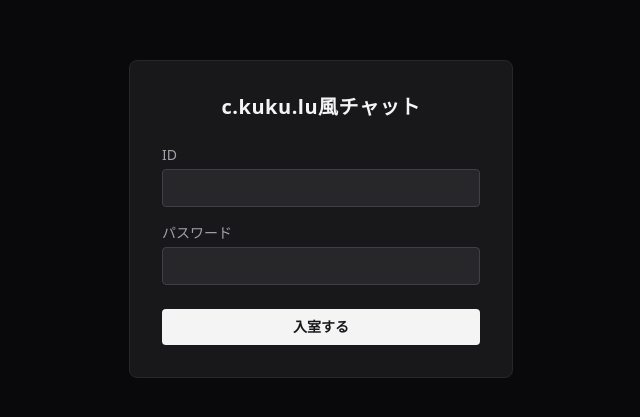
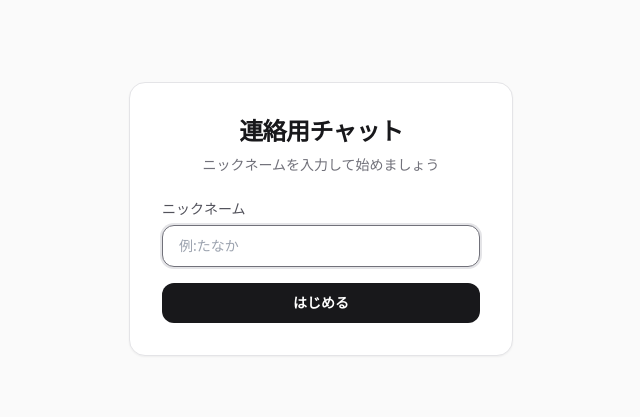
Before and after one commit to aa12andmac10-sys/Taki-chat-2, a Next.js app: page / in a window 1280 px wide. Shown: the part 181-598 px from the top of the page, without its empty margins (319-959 px from the left). Built offline with nearby package versions, Linux system fonts and the light colour scheme.

Commit message:
Update page.tsx

```diff
--- a/src/app/page.tsx
+++ b/src/app/page.tsx
@@ -2,79 +2,66 @@
 
 import { useState } from "react";
 import { useRouter } from "next/navigation";
-import { verifyLogin } from "@/app/actions/auth";
 
-export default function LoginPage() {
+export default function NicknamePage() {
   const router = useRouter();
-  const [username, setUsername] = useState("");
-  const [password, setPassword] = useState("");
+  const [nickname, setNickname] = useState("");
   const [error, setError] = useState("");
-  const [loading, setLoading] = useState(false);
 
-  const handleLogin = async (e: React.FormEvent) => {
+  const handleStart = (e: React.FormEvent) => {
     e.preventDefault();
-    setError("");
+    const trimmed = nickname.trim();
 
-    if (!username.trim() || !password.trim()) {
-      setError("IDとパスワードを入力してください");
+    if (!trimmed) {
+      setError("ニックネームを入力してください");
+      return;
+    }
+    if (trimmed.length > 20) {
+      setError("ニックネームは20文字以内にしてください");
       return;
     }
 
-    setLoading(true);
-    const result = await verifyLogin(username, password);
-    setLoading(false);
-
-    if (!result.ok) {
-      setError(result.message ?? "ログインに失敗しました");
-      return;
-    }
-
-    localStorage.setItem("kuku_username", result.username!);
+    localStorage.setItem("kuku_username", trimmed);
     router.push("/chat");
   };
 
   return (
-    <div className="flex min-h-screen items-center justify-center bg-zinc-950 text-zinc-100">
+    <div className="flex min-h-screen items-center justify-center bg-zinc-50 px-4 dark:bg-zinc-950">
       <form
-        onSubmit={handleLogin}
-        className="w-full max-w-sm rounded-lg border border-zinc-800 bg-zinc-900 p-8"
+        onSubmit={handleStart}
+        className="w-full max-w-sm rounded-2xl border border-zinc-200 bg-white p-8 shadow-sm dark:border-zinc-800 dark:bg-zinc-900"
       >
-        <h1 className="mb-6 text-center text-xl font-bold tracking-wide">
-          c.kuku.lu風チャット
+        <h1 className="mb-2 text-center text-2xl font-bold tracking-tight text-zinc-900 dark:text-zinc-100">
+          連絡用チャット
         </h1>
+        <p className="mb-6 text-center text-sm text-zinc-500 dark:text-zinc-400">
+          ニックネームを入力して始めましょう
+        </p>
 
         <div className="mb-4">
-          <label className="mb-1 block text-sm text-zinc-400">ID</label>
+          <label className="mb-1.5 block text-sm font-medium text-zinc-600 dark:text-zinc-400">
+            ニックネーム
+          </label>
           <input
             type="text"
-            value={username}
-            onChange={(e) => setUsername(e.target.value)}
-            className="w-full rounded border border-zinc-700 bg-zinc-800 px-3 py-2 text-sm outline-none focus:border-zinc-400"
-            autoComplete="username"
-          />
-        </div>
-
-        <div className="mb-6">
-          <label className="mb-1 block text-sm text-zinc-400">パスワード</label>
-          <input
-            type="password"
-            value={password}
-            onChange={(e) => setPassword(e.target.value)}
-            className="w-full rounded border border-zinc-700 bg-zinc-800 px-3 py-2 text-sm outline-none focus:border-zinc-400"
-            autoComplete="current-password"
+            value={nickname}
+            onChange={(e) => setNickname(e.target.value)}
+            placeholder="例:たなか"
+            maxLength={20}
+            autoFocus
+            className="w-full rounded-xl border border-zinc-300 bg-white px-4 py-2.5 text-sm text-zinc-900 outline-none transition focus:border-zinc-500 focus:ring-2 focus:ring-zinc-200 dark:border-zinc-700 dark:bg-zinc-800 dark:text-zinc-100 dark:focus:border-zinc-500 dark:focus:ring-zinc-700"
           />
         </div>
 
         {error && (
-          <p className="mb-4 text-center text-sm text-red-400">{error}</p>
+          <p className="mb-4 text-center text-sm text-red-500">{error}</p>
         )}
 
         <button
           type="submit"
-          disabled={loading}
-          className="w-full rounded bg-zinc-100 py-2 text-sm font-semibold text-zinc-900 transition hover:bg-white disabled:opacity-50"
+          className="w-full rounded-xl bg-zinc-900 py-2.5 text-sm font-semibold text-white transition hover:bg-zinc-700 dark:bg-white dark:text-zinc-900 dark:hover:bg-zinc-200"
         >
-          {loading ? "確認中..." : "入室する"}
+          はじめる
         </button>
       </form>
     </div>
```
